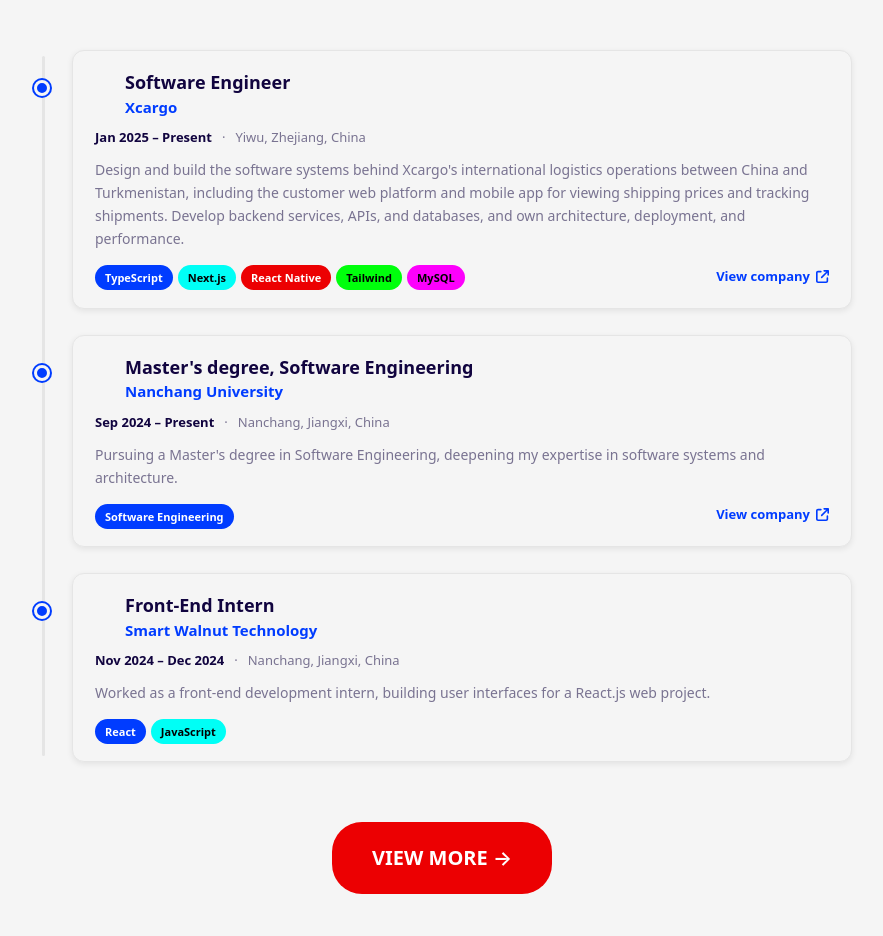
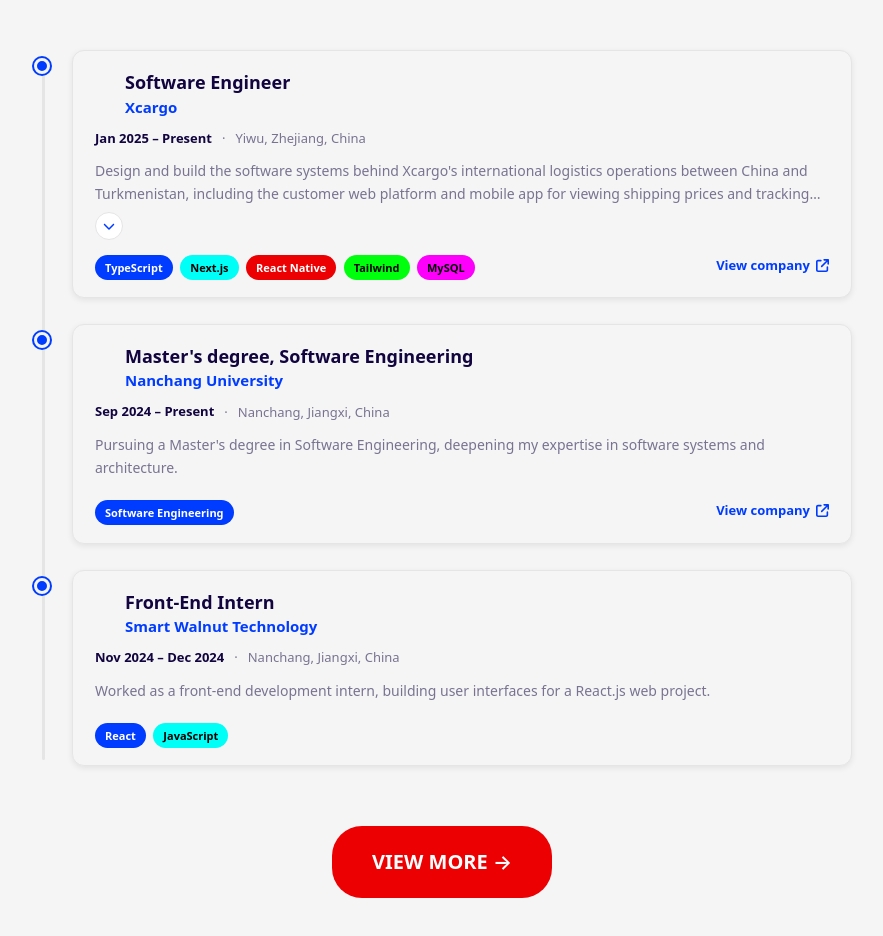
Before and after one commit to agajansahatov/agajansahatov.github.io, a React (Vite) app: page /en in a window 1280 px wide. Shown: the part 900-1836 px from the top of the page, without its empty margins (198-1081 px from the left). Built offline with nearby package versions, Linux system fonts and the light colour scheme; some icons are missing.

Commit message:
Redesign experience section for small screens

```diff
--- a/src/components/ExperienceCard/ExperienceCard.module.css
+++ b/src/components/ExperienceCard/ExperienceCard.module.css
@@ -3,107 +3,280 @@
 	background-color: var(--color-background-medium);
 	border: 1px solid var(--color-background-strong);
 	border-radius: 12px;
-	padding: 1.6rem;
+	padding: 1.2rem 1.4rem;
 	box-shadow: 0 2px 6px var(--color-shadow);
+	text-align: center;
 	transition:
 		transform 0.25s ease,
 		box-shadow 0.25s ease,
 		border-color 0.25s ease;
 }
 
-.card:hover {
-	transform: translateY(-3px);
-	box-shadow: 0 10px 24px var(--color-shadow);
-	border-color: var(--color-primary);
+@media (hover: hover) {
+	.card:hover {
+		transform: translateY(-3px);
+		box-shadow: 0 10px 24px var(--color-shadow);
+		border-color: var(--color-primary);
+	}
 }
 
 .header {
 	display: flex;
+	flex-direction: column;
 	align-items: center;
-	gap: 1.2rem;
-	margin-bottom: 1.2rem;
+	gap: 0.75rem;
+	margin-bottom: 1rem;
 }
 
 .header-text {
 	min-width: 0;
+	width: 100%;
 }
 
 .role {
 	margin: 0;
-	font-size: 1.6rem;
+	font-size: 1.45rem;
 	line-height: 1.3;
 	color: var(--color-foreground-strong);
 }
 
 .company {
-	margin: 0.3rem 0 0;
-	font-size: 1.4rem;
+	margin: 0.25rem 0 0;
+	font-size: 1.25rem;
 	font-weight: 600;
 	color: var(--color-primary);
 }
 
 .meta {
 	display: flex;
-	flex-wrap: wrap;
+	flex-direction: column;
 	align-items: center;
-	gap: 0.3rem 1rem;
-	margin-bottom: 1.2rem;
-	font-size: 1.3rem;
+	gap: 0.4rem;
+	margin-bottom: 1rem;
+	font-size: 1.2rem;
 }
 
 .period {
+	display: inline-block;
 	font-weight: 600;
-	color: var(--color-foreground-strong);
+	font-size: 1.1rem;
+	line-height: 1.2;
+	color: var(--color-primary);
+	background-color: var(--color-background);
+	border: 1px solid var(--color-background-strong);
+	border-radius: 999px;
+	padding: 0.35rem 0.75rem;
 }
 
 .location {
 	color: var(--color-foreground);
+	line-height: 1.4;
+}
+
+.description-block {
+	display: flex;
+	flex-direction: column;
+	align-items: center;
+	margin-bottom: 1.2rem;
 }
 
 .description {
-	margin: 0 0 1.4rem;
-	font-size: 1.4rem;
-	line-height: 1.65;
+	margin: 0 0 0.6rem;
+	width: 100%;
+	font-size: 1.3rem;
+	line-height: 1.6;
 	color: var(--color-foreground);
+	text-align: center;
+}
+
+.description--clamped {
+	display: -webkit-box;
+	-webkit-box-orient: vertical;
+	-webkit-line-clamp: 2;
+	line-clamp: 2;
+	overflow: hidden;
+}
+
+.read-more-button {
+	display: inline-flex;
+	align-items: center;
+	justify-content: center;
+	min-width: 2.8rem;
+	min-height: 2.8rem;
+	padding: 0.4rem;
+	border: 1px solid var(--color-background-strong);
+	border-radius: 50%;
+	background-color: var(--color-background);
+	color: var(--color-primary);
+	cursor: pointer;
+	transition:
+		border-color 0.2s ease,
+		background-color 0.2s ease,
+		transform 0.2s ease;
+}
+
+.read-more-button:focus-visible {
+	outline: 2px solid var(--color-primary);
+	outline-offset: 3px;
+}
+
+@media (hover: hover) {
+	.read-more-button:hover {
+		border-color: var(--color-primary);
+		background-color: var(--color-background-medium);
+	}
+}
+
+.read-more-icon {
+	display: inline-flex;
+	align-items: center;
+	justify-content: center;
+	font-size: 1.2rem;
+	transition: transform 0.25s ease;
+}
+
+.read-more-button--expanded .read-more-icon {
+	transform: rotate(180deg);
+}
+
+.read-more-label {
+	display: none;
+	font-size: 1.2rem;
+	font-weight: 600;
+	color: var(--color-primary);
+}
+
+.read-more-button:not(:has(svg)) .read-more-icon {
+	display: none;
+}
+
+.read-more-button:not(:has(svg)) .read-more-label {
+	display: inline;
 }
 
 .footer {
 	display: flex;
 	flex-direction: column;
-	gap: 1.2rem;
+	align-items: center;
+	gap: 0;
 }
 
 .tech {
 	display: flex;
 	flex-wrap: wrap;
-	gap: 0.5rem;
+	justify-content: center;
+	column-gap: 0.75rem;
+	row-gap: 0.75rem;
 	list-style: none;
 	margin: 0;
 	padding: 0;
 }
 
 .tech-badge {
-	font-size: 1.1rem;
+	font-size: 1rem;
 }
 
 .company-link {
 	display: inline-flex;
 	align-items: center;
-	align-self: flex-start;
+	align-self: center;
 	gap: 0.6rem;
-	font-size: 1.3rem;
+	margin-top: 3rem;
+	font-size: 1.2rem;
 	font-weight: 600;
 	color: var(--color-primary);
-	white-space: nowrap;
+	white-space: normal;
+	word-break: break-word;
 	transition: gap 0.2s ease;
 }
 
-.company-link:hover {
-	gap: 1rem;
-	text-decoration: underline;
+@media (hover: hover) {
+	.company-link:hover {
+		gap: 1rem;
+		text-decoration: underline;
+	}
 }
 
-@media (min-width: 768px) {
+@media screen and (min-width: 480px) {
+	.card {
+		padding: 1.6rem;
+		text-align: left;
+	}
+
+	.header {
+		flex-direction: row;
+		align-items: center;
+		gap: 1.2rem;
+		margin-bottom: 1.2rem;
+	}
+
+	.header-text {
+		width: auto;
+	}
+
+	.role {
+		font-size: 1.6rem;
+	}
+
+	.company {
+		margin-top: 0.3rem;
+		font-size: 1.4rem;
+	}
+
+	.meta {
+		flex-direction: row;
+		flex-wrap: wrap;
+		align-items: center;
+		gap: 0.3rem 1rem;
+		margin-bottom: 1.2rem;
+		font-size: 1.3rem;
+	}
+
+	.period {
+		display: inline;
+		font-size: inherit;
+		line-height: inherit;
+		font-weight: 600;
+		color: var(--color-foreground-strong);
+		background-color: transparent;
+		border: none;
+		border-radius: 0;
+		padding: 0;
+	}
+
+	.description {
+		font-size: 1.35rem;
+		text-align: left;
+	}
+
+	.description-block {
+		align-items: flex-start;
+		margin-bottom: 1.3rem;
+	}
+
+	.footer {
+		align-items: stretch;
+		gap: 0;
+	}
+
+	.tech {
+		justify-content: flex-start;
+	}
+
+	.tech-badge {
+		font-size: 1.1rem;
+	}
+
+	.company-link {
+		align-self: flex-start;
+		margin-top: 3.6rem;
+		font-size: 1.3rem;
+		white-space: nowrap;
+		word-break: normal;
+	}
+}
+
+@media screen and (min-width: 768px) {
 	.card {
 		padding: 2rem 2.2rem;
 	}
@@ -116,6 +289,15 @@
 		font-size: 1.5rem;
 	}
 
+	.description {
+		font-size: 1.4rem;
+		line-height: 1.65;
+	}
+
+	.description-block {
+		margin-bottom: 1.4rem;
+	}
+
 	.location::before {
 		content: '·';
 		margin-right: 1rem;
@@ -126,9 +308,11 @@
 		flex-direction: row;
 		align-items: center;
 		justify-content: space-between;
+		gap: 1.2rem;
 	}
 
 	.company-link {
 		align-self: auto;
+		margin-top: 0;
 	}
 }
--- a/src/components/ExperienceCard/ExperienceCard.tsx
+++ b/src/components/ExperienceCard/ExperienceCard.tsx
@@ -1,4 +1,8 @@
-import { FaArrowUpRightFromSquare } from 'react-icons/fa6';
+import { useCallback, useLayoutEffect, useRef, useState } from 'react';
+import {
+	FaArrowUpRightFromSquare,
+	FaChevronDown,
+} from 'react-icons/fa6';
 import Badge from '../Badge';
 import Icon from '../Icon';
 import Link from '../Link';
@@ -20,6 +24,8 @@
 	readonly period: string;
 	readonly periodDateTime: string;
 	readonly viewCompanyLabel: string;
+	readonly readMoreLabel: string;
+	readonly readLessLabel: string;
 };
 
 const ExperienceCard = ({
@@ -34,7 +40,49 @@
 	period,
 	periodDateTime,
 	viewCompanyLabel,
+	readMoreLabel,
+	readLessLabel,
 }: ExperienceCardProps) => {
+	const descriptionRef = useRef<HTMLParagraphElement>(null);
+	const [isExpanded, setIsExpanded] = useState(false);
+	const [isTruncated, setIsTruncated] = useState(false);
+
+	const measureTruncation = useCallback(() => {
+		const descriptionElement = descriptionRef.current;
+		if (!descriptionElement || isExpanded) {
+			return;
+		}
+
+		setIsTruncated(
+			descriptionElement.scrollHeight > descriptionElement.clientHeight + 1,
+		);
+	}, [isExpanded]);
+
+	useLayoutEffect(() => {
+		measureTruncation();
+
+		const descriptionElement = descriptionRef.current;
+		if (!descriptionElement) {
+			return;
+		}
+
+		const resizeObserver = new ResizeObserver(measureTruncation);
+		resizeObserver.observe(descriptionElement);
+
+		return () => {
+			resizeObserver.disconnect();
+		};
+	}, [description, measureTruncation]);
+
+	useLayoutEffect(() => {
+		if (!isExpanded) {
+			measureTruncation();
+		}
+	}, [isExpanded, measureTruncation]);
+
+	const showReadMoreButton = isTruncated || isExpanded;
+	const toggleLabel = isExpanded ? readLessLabel : readMoreLabel;
+
 	return (
 		<article className={styles.card}>
 			<header className={styles.header}>
@@ -52,7 +100,40 @@
 				<span className={styles.location}>{location}</span>
 			</div>
 
-			<p className={styles.description}>{description}</p>
+			<div className={styles['description-block']}>
+				<p
+					ref={descriptionRef}
+					className={[
+						styles.description,
+						!isExpanded ? styles['description--clamped'] : '',
+					]
+						.filter(Boolean)
+						.join(' ')}
+				>
+					{description}
+				</p>
+				{showReadMoreButton ? (
+					<button
+						type='button'
+						className={[
+							styles['read-more-button'],
+							isExpanded ? styles['read-more-button--expanded'] : '',
+						]
+							.filter(Boolean)
+							.join(' ')}
+						onClick={() => {
+							setIsExpanded((expanded) => !expanded);
+						}}
+						aria-expanded={isExpanded}
+						aria-label={toggleLabel}
+					>
+						<span className={styles['read-more-icon']} aria-hidden='true'>
+							<FaChevronDown />
+						</span>
+						<span className={styles['read-more-label']}>{readMoreLabel}</span>
+					</button>
+				) : null}
+			</div>
 
 			<footer className={styles.footer}>
 				<ul className={styles.tech}>
--- a/src/components/ExperienceTimeline/ExperienceTimeline.module.css
+++ b/src/components/ExperienceTimeline/ExperienceTimeline.module.css
@@ -2,7 +2,71 @@
 	position: relative;
 	list-style: none;
 	margin: 0;
-	padding: 0 0 0 2.8rem;
+	padding: 0;
+}
+
+.timeline-item {
+	--connector-gap: 10rem;
+	position: relative;
+	margin-bottom: var(--connector-gap);
+}
+
+.timeline-item:last-child {
+	margin-bottom: 0;
+}
+
+.timeline-item:not(:last-child)::after {
+	content: '';
+	position: absolute;
+	left: 50%;
+	bottom: calc(-1 * var(--connector-gap));
+	width: 2px;
+	height: var(--connector-gap);
+	transform: translateX(-50%);
+	background: linear-gradient(
+		to bottom,
+		var(--color-primary),
+		var(--color-background-strong) 48%,
+		var(--color-background-strong) 52%,
+		var(--color-primary)
+	);
+	border-radius: 2px;
+	z-index: 0;
+}
+
+.marker {
+	display: block;
+	position: absolute;
+	left: 50%;
+	bottom: calc(-1 * var(--connector-gap) / 2);
+	top: auto;
+	width: 0.9rem;
+	height: 0.9rem;
+	border-radius: 50%;
+	background-color: var(--color-primary);
+	border: 2px solid var(--color-background);
+	box-shadow:
+		0 0 0 2px var(--color-primary),
+		0 2px 6px var(--color-shadow);
+	transform: translate(-50%, 50%);
+	z-index: 1;
+}
+
+.timeline-item:last-child .marker {
+	display: none;
+}
+
+@media screen and (max-width: 479px) {
+	.timeline-item[data-aos] {
+		opacity: 1 !important;
+		transform: none !important;
+		transition: none !important;
+	}
+}
+
+@media screen and (min-width: 480px) {
+	.timeline {
+		padding-left: 2.8rem;
 	}
 
 	.timeline::before {
@@ -17,29 +81,30 @@
 	}
 
 	.timeline-item {
-	position: relative;
 		margin-bottom: 2rem;
 	}
 
-.timeline-item:last-child {
-	margin-bottom: 0;
+	.timeline-item:not(:last-child)::after {
+		content: none;
+	}
+
+	.timeline-item:last-child .marker {
+		display: block;
 	}
 
 	.marker {
-	position: absolute;
 		left: -2.2rem;
-	top: 3.4rem;
+		top: 1.6rem;
+		bottom: auto;
 		width: 1.4rem;
 		height: 1.4rem;
-	border-radius: 50%;
-	background-color: var(--color-primary);
 		border: 3px solid var(--color-background-medium);
 		box-shadow: 0 0 0 2px var(--color-primary);
 		transform: translate(-50%, -50%);
-	z-index: 1;
+	}
 }
 
-@media (min-width: 768px) {
+@media screen and (min-width: 768px) {
 	.timeline {
 		padding-left: 4rem;
 		max-width: 820px;
@@ -50,14 +115,13 @@
 		left: 1rem;
 	}
 
+	.timeline-item {
+		margin-bottom: 2.6rem;
+	}
+
 	.marker {
 		left: -3rem;
-		top: 3.8rem;
 		width: 1.6rem;
 		height: 1.6rem;
 	}
-
-	.timeline-item {
-		margin-bottom: 2.6rem;
 }
-}
--- a/src/components/ExperienceTimeline/ExperienceTimeline.tsx
+++ b/src/components/ExperienceTimeline/ExperienceTimeline.tsx
@@ -8,6 +8,8 @@
 	readonly language: LanguageCode;
 	readonly presentLabel: string;
 	readonly viewCompanyLabel: string;
+	readonly readMoreLabel: string;
+	readonly readLessLabel: string;
 };
 
 const ExperienceTimeline = ({
@@ -15,6 +17,8 @@
 	language,
 	presentLabel,
 	viewCompanyLabel,
+	readMoreLabel,
+	readLessLabel,
 }: ExperienceTimelineProps) => {
 	return (
 		<ol className={styles.timeline}>
@@ -48,6 +52,8 @@
 							period={period}
 							periodDateTime={periodDateTime}
 							viewCompanyLabel={viewCompanyLabel}
+							readMoreLabel={readMoreLabel}
+							readLessLabel={readLessLabel}
 						/>
 					</li>
 				);
--- a/src/generated/githubContributions.json
+++ b/src/generated/githubContributions.json
@@ -1,5 +1,5 @@
 {
 	"count": 1049,
-	"fetchedAt": "2026-06-14T09:43:26.606Z",
+	"fetchedAt": "2026-06-14T10:45:31.516Z",
 	"source": "fallback"
 }
--- a/src/pages/ExperiencePage/ExperiencePage.tsx
+++ b/src/pages/ExperiencePage/ExperiencePage.tsx
@@ -23,6 +23,8 @@
 					language={language}
 					presentLabel={t.experience.present}
 					viewCompanyLabel={t.experience.viewCompany}
+					readMoreLabel={t.experience.readMore}
+					readLessLabel={t.experience.readLess}
 				/>
 			</Block>
 			<Footer />
--- a/src/pages/HomePage/sections/LastExperiencesSection/LastExperiencesSection.module.css
+++ b/src/pages/HomePage/sections/LastExperiencesSection/LastExperiencesSection.module.css
@@ -1,6 +1,6 @@
 .section {
-	padding-top: 5rem;
-	padding-bottom: 7rem;
+	padding-top: 3rem;
+	padding-bottom: 4rem;
 }
 
 .section__heading {
@@ -11,19 +11,46 @@
 
 .section__tagline {
 	max-width: 720px;
-	margin: 0 auto 5rem;
+	margin: 0 auto 3rem;
 	text-align: center;
-	font-size: 1.7rem;
-	line-height: 1.7;
+	font-size: 1.4rem;
+	line-height: 1.6;
 	color: var(--color-foreground);
 }
 
 .footer {
 	display: flex;
 	justify-content: center;
-	margin-top: 5rem;
+	margin-top: 3rem;
+}
+
+.footer .view-more {
+	width: 100%;
+	padding: 1.5rem 2rem;
 }
 
 .view-more:hover {
 	transform: scale(1.02);
 }
+
+@media screen and (min-width: 480px) {
+	.section {
+		padding-top: 5rem;
+		padding-bottom: 7rem;
+	}
+
+	.section__tagline {
+		font-size: 1.7rem;
+		line-height: 1.7;
+		margin-bottom: 5rem;
+	}
+
+	.footer {
+		margin-top: 5rem;
+	}
+
+	.footer .view-more {
+		width: auto;
+		padding: 2.3rem 4rem;
+	}
+}
--- a/src/pages/HomePage/sections/LastExperiencesSection/LastExperiencesSection.tsx
+++ b/src/pages/HomePage/sections/LastExperiencesSection/LastExperiencesSection.tsx
@@ -37,6 +37,8 @@
 				language={language}
 				presentLabel={t.experience.present}
 				viewCompanyLabel={t.experience.viewCompany}
+				readMoreLabel={t.experience.readMore}
+				readLessLabel={t.experience.readLess}
 			/>
 
 			<footer className={styles.footer}>
```
Also changed, not shown: src/i18n/translations.ts (+10 -0 lines), src/pages/ExperiencePage/ExperiencePage.module.css (+19 -6 lines). Lines whose indentation alone changed are shown as unchanged.
